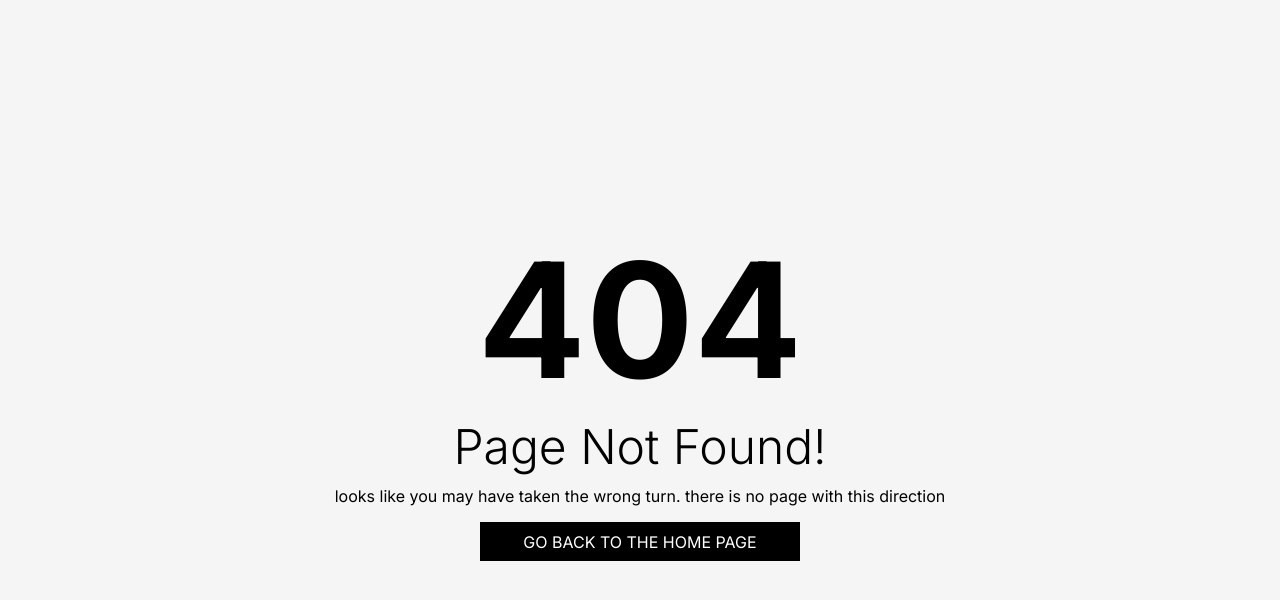
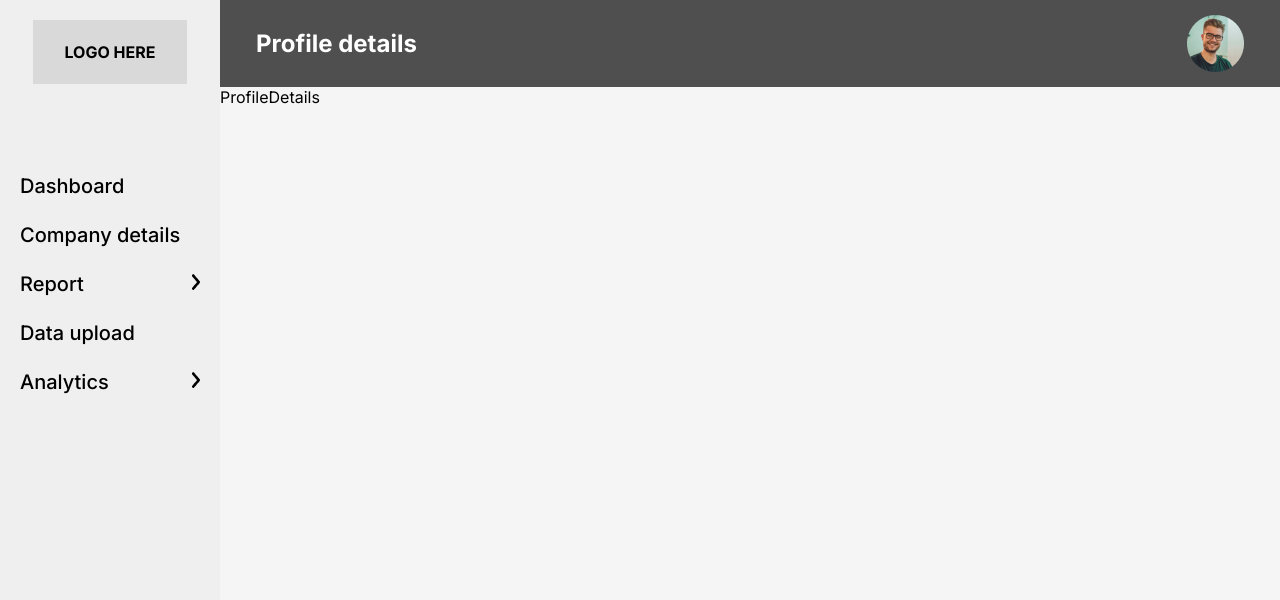
Before and after one commit to TT8-React/team-3, a React (Create React App) app: page /profile-details in a window 1280 px wide. Before the commit this address had no page. Shown: the top 600 px of the page. Built offline with nearby package versions, Linux system fonts and the light colour scheme.

Commit message:
fix header and add avatar popup

```diff
--- /dev/null
+++ b/src/components/Avatar/PopUp/index.jsx
@@ -0,0 +1,25 @@
+import React from 'react'
+import { PATHS } from '../../../routes'
+import CustomLink from '../../CustomLink'
+import { Body1 } from '../../Typography'
+import Style from './style'
+
+const PopUp = ({ close }) => {
+    return (
+        <Style>
+            <div className="popup_closer" onClick={close} />
+            <div className="popup" onClick={close}>
+                <div className="popup_content">
+                    <div className="arrow_up"></div>
+                    <Body1 weight="700">
+                        <CustomLink to={PATHS.PROFILE_DETAILS}>
+                            Profile Details
+                        </CustomLink>
+                    </Body1>
+                </div>
+            </div>
+        </Style >
+    )
+}
+
+export default PopUp
--- /dev/null
+++ b/src/components/Avatar/PopUp/style.js
@@ -0,0 +1,47 @@
+import styled from "styled-components";
+
+const Style = styled.div`
+    .popup_closer {
+        position: fixed;
+        top: 0;
+        bottom: 0;
+        left: 0;
+        right: 0;
+    }
+
+
+    .popup_closer {
+        z-index: 998;
+        cursor: pointer;
+        background: rgba(0, 0, 0, 0.5);
+    }
+
+    /*   padding: 15px 36px;
+ */
+
+    .popup{
+        position: absolute;
+        inset-inline-end: 36px;
+        /* avatar height + header padding top and bottom*/
+        top:calc(57px + 15px * 2);
+        background-color: ${props => props.theme.pallet.light};
+        z-index: 999;
+        border-radius: 5px;
+        .popup_content{
+            position: relative;
+            padding: 20px 16px;
+            .arrow_up{
+                position: absolute;
+                top:0;
+                inset-inline-end:20px;
+                height: 12px;
+                width: 12px;
+                background-color:${props => props.theme.pallet.light};
+                border-radius: 2px;
+                transform: rotateZ(45deg) translateY(-50%);
+            }
+        }
+    }
+`
+
+export default Style;
--- a/src/components/Avatar/index.js
+++ b/src/components/Avatar/index.js
@@ -1,11 +1,16 @@
-import React from "react";
+import React, { useState } from "react";
 import styled from "styled-components";
+import PopUp from "./PopUp";
 
 const Avatar = ({ avatar }) => {
+  const [isPopUpOpen, setIsPopUpOpen] = useState(false);
   return (
-    <AvatarStyle>
-      <img src={avatar} alt="" />
-    </AvatarStyle>
+    <>
+      {isPopUpOpen && <PopUp close={() => setIsPopUpOpen(false)} />}
+      <AvatarStyle onClick={() => setIsPopUpOpen(true)}>
+        <img src={avatar} alt="" />
+      </AvatarStyle>
+    </>
   );
 };
 
@@ -15,4 +20,5 @@ export const AvatarStyle = styled.div`
   width: 57px;
   height: 57px;
   border-radius: 50%;
+  cursor: pointer;
 `;
--- a/src/components/Header/index.js
+++ b/src/components/Header/index.js
@@ -1,12 +1,50 @@
-import React from "react";
+import React, { useCallback } from "react";
 import styled from "styled-components";
 import Avatar from "../Avatar/index";
 import { H2 } from "../Typography";
-const Header = ({ title }) => {
+// images
+import avatarImage from "../../assets/images/avatar.png";
+import { useLocation } from "react-router-dom";
+import { PATHS } from "../../routes";
+const Header = () => {
+  const { pathname } = useLocation();
+
+  const routeToTitle = useCallback(
+    (path) => {
+      switch (path) {
+        case PATHS.DASHBOARD:
+          return "Dashboard";
+        case PATHS.COMPANY_DETAILS:
+          return "Company details";
+        case PATHS.PROFILE_DETAILS:
+          return "Profile details";
+        case PATHS.REPORT:
+          return "Report";
+        case PATHS.REPORT_SEBI:
+          return "SEBI Report";
+        case PATHS.REPORT_GRI:
+          return "GRI Report";
+        case PATHS.REPORT_CUSTOMIZE:
+          return "Customize Report";
+        case PATHS.REPORT_VIEW_ALL_REPORTS:
+          return "My Report";
+        case PATHS.DATA_UPLOAD:
+          return "Data upload";
+        case PATHS.ENVIRONMENT:
+          return "Environment";
+        case PATHS.SOCIAL:
+          return "Social";
+        case PATHS.GOVERNANCE:
+          return "Governance";
+        default:
+          return "";
+          break;
+      }
+    }, [])
   return (
     <HeaderStyle>
-      <H2>{title}</H2>
-      <Avatar />
+      <H2 color="light">{routeToTitle(pathname)}</H2>
+      <Avatar avatar={avatarImage} />
     </HeaderStyle>
   );
 };
@@ -15,10 +53,9 @@ export default Header;
 
 export const HeaderStyle = styled.div`
   width: 100%;
-  height: 91px;
   display: flex;
   justify-content: space-between;
   align-items: center;
-  padding: 0 15px;
+  padding: 15px 36px;
   background-color: ${(props) => props.theme.pallet.gray100};
 `;
--- a/src/components/Modal/index.jsx
+++ b/src/components/Modal/index.jsx
@@ -22,7 +22,6 @@ const Modal = ({ title, children, isOpen, close }) => {
                 </div>
             </div>
         </div>
-        HELLO WORLD
     </Style>, document.getElementById("modal"))
 }
 
--- /dev/null
+++ b/src/pages/ProfileDetails/index.jsx
@@ -0,0 +1,10 @@
+import React from 'react'
+import dashboardLayout from '../../layouts/DashboardPages'
+
+const ProfileDetails = () => {
+    return (
+        <div>ProfileDetails</div>
+    )
+}
+
+export default dashboardLayout(ProfileDetails)
--- a/src/routes/index.jsx
+++ b/src/routes/index.jsx
@@ -14,10 +14,12 @@ import {
   Environment,
   CompanyDetails
 } from '../pages';
+
 import CreateReport from '../pages/CreateReport';
 import CustomizeReport from '../pages/CustomizeReport';
 import GriReport from '../pages/GriReport';
 import MyReport from '../pages/MyReport';
+import ProfileDetails from '../pages/ProfileDetails';
 import SebiReport from '../pages/SebiReport';
 
 const Router = () => {
@@ -42,6 +44,7 @@ const Router = () => {
         <Route path='governance' element={<Governance />} />
       </Route>
       <Route path='/companyDetails' element={<CompanyDetails />} />
+      <Route path='/profile-details' element={<ProfileDetails />} />
       <Route path='*' element={<NotFound />} />
     </Routes>
   )
@@ -62,6 +65,7 @@ export const PATHS = {
   SOCIAL: "/analytics/social",
   GOVERNANCE: "/analytics/governance",
   COMPANY_DETAILS: "/companyDetails",
+  PROFILE_DETAILS: "/profile-details",
 }
 
 export default Router
```
Also changed, not shown: src/components/Table/index.jsx (+7 -6 lines).
